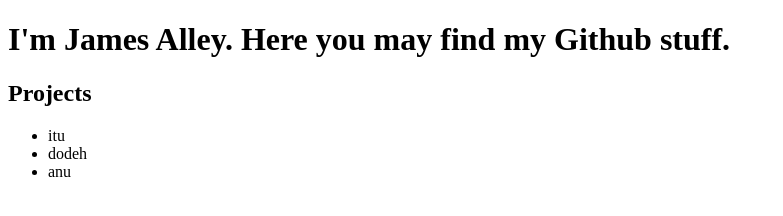
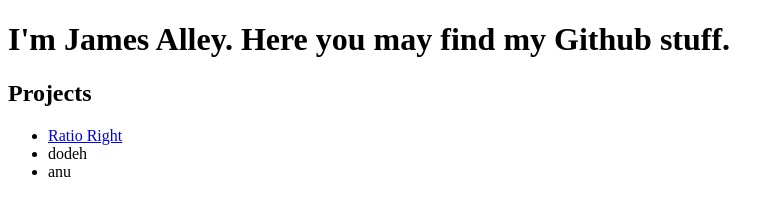
Before and after one commit to jamesalley/jamesalley.github.com, a plain HTML site: page index.html in a window 1280 px wide. Shown: the whole page, without its empty margins (0-783 px from the left). Drawn offline with Linux system fonts and the light colour scheme.

Commit message:
Trying  a relative link

```diff
--- a/index.html
+++ b/index.html
@@ -8,7 +8,7 @@
 <h1>I'm James Alley. Here you may find my Github stuff.</h1>
 <h2>Projects</h2>
 <ul>
-    <li>itu</li>
+    <li><a href="../RatioRight/">Ratio Right</a></li>
     <li>dodeh</li>
     <li>anu</li>
 </ul>
```
